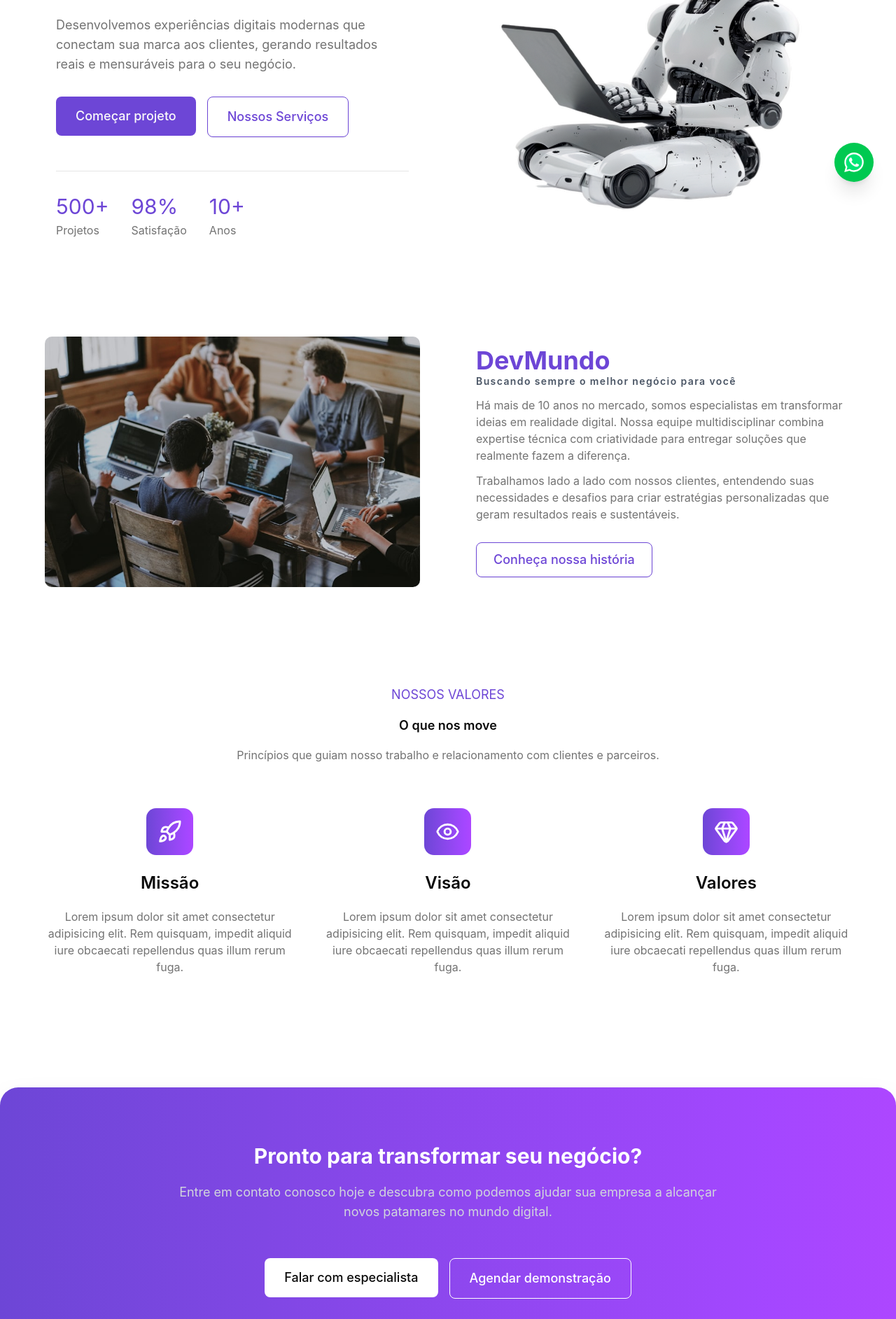
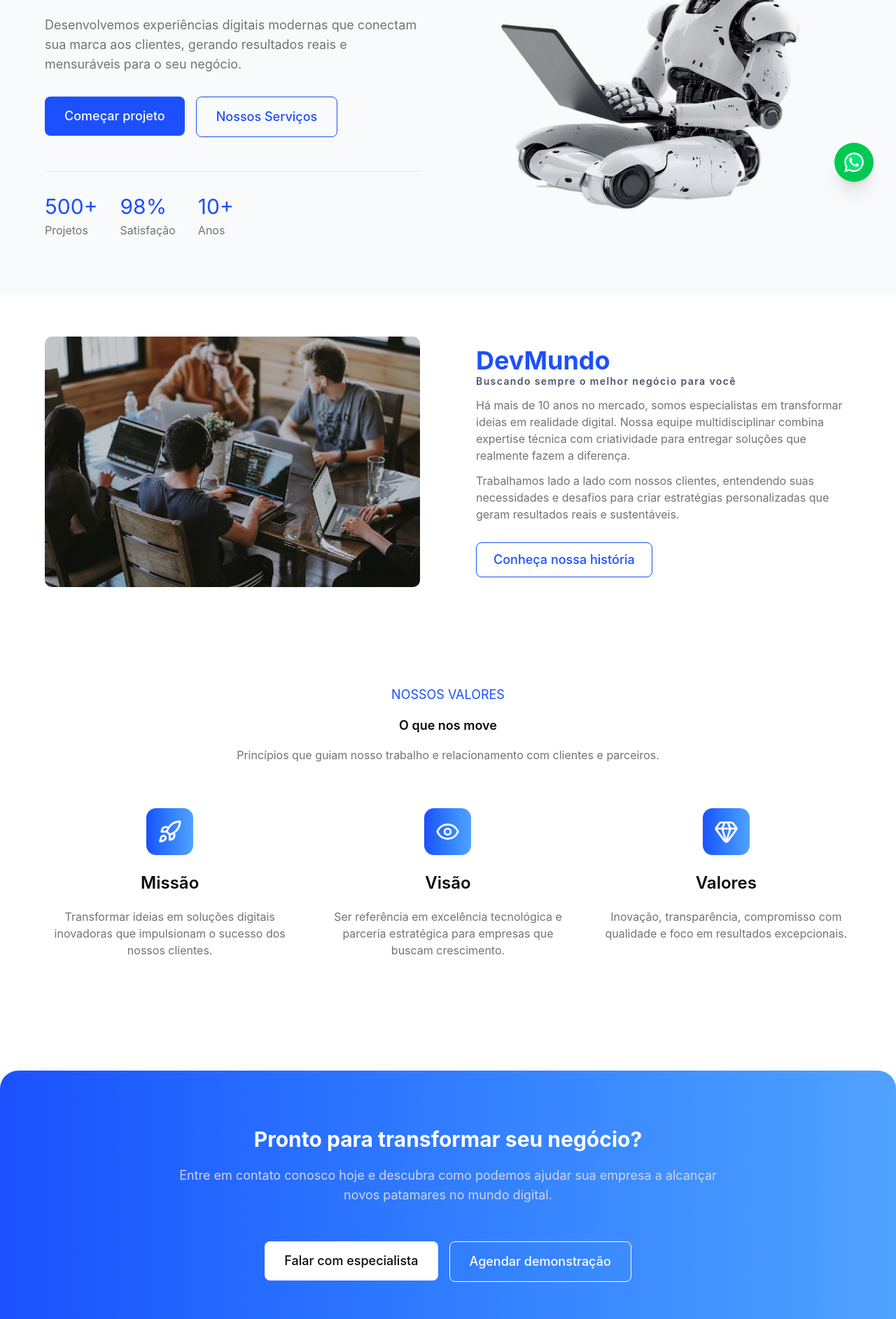
Before and after one commit to Miltonnn/sitebase-next, a Next.js app: page / in a window 1280 px wide. Shown: the part 380-2265 px from the top of the page at 70% size. Built offline with nearby package versions, Linux system fonts and the light colour scheme.

Commit message:
feat: adicionando animacoes no hero e contato

```diff
--- a/app/contato/page.tsx
+++ b/app/contato/page.tsx
@@ -12,7 +12,7 @@ export default function ContatoPage() {
       <Breadcrumb />
       <div className="container py-15">
         <div className="grid grid-cols-12 items-stretch py-10 gap-5 lg:gap-20">
-          <div className="col-span-12 xl:col-span-6 md:p-5">
+          <div className="col-span-12 xl:col-span-6 md:p-5" data-aos="fade-right">
             <h2 className="text-3xl font-bold text-primary mb-4">
               Informções de contato
             </h2>
@@ -89,7 +89,7 @@ export default function ContatoPage() {
               </div>
             </div>
           </div>
-          <div className="col-span-12 xl:col-span-6">
+          <div className="col-span-12 xl:col-span-6" data-aos="fade-left">
             <Formulario />
           </div>
         </div>
--- a/app/globals.css
+++ b/app/globals.css
@@ -60,9 +60,9 @@
   --card-foreground: oklch(0.145 0 0);
   --popover: oklch(1 0 0);
   --popover-foreground: oklch(0.145 0 0);
-  --primary: oklch(52.181% 0.20828 289.633);
+  --primary: oklch(52.579% 0.25861 264.785);
   --primary-foreground: oklch(0.985 0 0);
-  --secondary: oklch(58.928% 0.21678 290.615);
+  --secondary: oklch(62.113% 0.18263 268.095);
   --secondary-foreground: oklch(0.205 0 0);
   --muted: oklch(0.97 0 0);
   --muted-foreground: oklch(0.556 0 0);
--- a/app/layout.tsx
+++ b/app/layout.tsx
@@ -4,6 +4,7 @@ import "./globals.css";
 import { Header } from "@/components/layout/header/Header";
 import { Footer } from "@/components/layout/footer/Footer";
 import ClientOnly from "@/components/layout/ClientOnly";
+import { AosInit } from "@/components/aos-init";
 
 const geistSans = Geist({
   variable: "--font-geist-sans",
@@ -29,6 +30,7 @@ export default function RootLayout({
   return (
     <html lang="pt-BR">
       <body className="min-h-screen bg-background font-sans antialiased">
+        <AosInit />
         <Header />
         <main>{children}</main>
         <Footer />
--- a/app/page.tsx
+++ b/app/page.tsx
@@ -2,6 +2,7 @@ import { Cta } from "@/components/sections/Cta";
 import { Empresa } from "@/components/sections/Empresa";
 import { Hero } from "@/components/sections/Hero";
 import { Mvv } from "@/components/sections/Mvv";
+
 
 export default function Home() {
   return (
--- /dev/null
+++ b/components/aos-init.tsx
@@ -0,0 +1,18 @@
+"use client"
+
+import { useEffect } from "react";
+import Aos from 'aos'
+import 'aos/dist/aos.css'
+
+export function AosInit() {
+
+
+    useEffect( () => {
+        Aos.init({
+            duration: 800,
+            once: true,
+        })
+    }, [])
+
+    return null;
+}
--- a/components/layout/footer/Footer.tsx
+++ b/components/layout/footer/Footer.tsx
@@ -10,9 +10,9 @@ export function Footer() {
   const year = new Date().getFullYear();
 
   return (
-    <footer className="border-t bg-gradient-to-r from-primary to-purple-500">
+    <footer className="border-t border-t-amber-50 bg-gradient-to-r from-primary to-blue-400">
       <section className="container py-15">
-        <div className="grid grid-cols-1 md:grid-cols-3 lg:grid-cols-4 gap-8 xl:gap-20">
+        <div className="grid grid-cols-1 md:grid-cols-2 lg:grid-cols-4 gap-10 xl:gap-20">
           <div className="space-y-4">
             <h2 className="text-xl text-white text-white font-bold">
               SiteBase
--- a/components/sections/Cta.tsx
+++ b/components/sections/Cta.tsx
@@ -4,7 +4,7 @@ import { Button } from "../ui/button";
 export function Cta() {
   return (
     <section className="py-20">
-      <div className="container flex flex-col items-center justify-center gap-5 text-center bg-gradient-to-r from-primary to-purple-500 py-20 rounded-4xl shadow-2xl">
+      <div className="container flex flex-col items-center justify-center gap-5 text-center bg-gradient-to-r from-primary to-blue-400 py-20 lg:rounded-4xl shadow-2xl">
         <h2 className="text-3xl font-bold text-white">
           Pronto para transformar seu negócio?
         </h2>
@@ -23,7 +23,7 @@ export function Cta() {
             asChild
             variant="outline"
             size="lg"
-            className="bg-transparent text-lg p-7 bg-outline text-white border-white hover:bg-black hover:text-gray-100 hover:border-black  duration-400"
+            className="text-white border-white p-7"
           >
             <Link href="/contato" title="Contato">
               Agendar demonstração
--- a/components/sections/Empresa.tsx
+++ b/components/sections/Empresa.tsx
@@ -40,7 +40,7 @@ export function Empresa() {
             asChild
             size="lg"
             variant="outline"
-            className="bg-transparent text-lg p-6 bg-outline text-primary border-primary hover:bg-black hover:text-gray-100 hover:border-black duration-400 w-fit mt-4"
+            className="p-6 w-fit mt-4"
           >
             <Link href="\quem-somos" title="Empresa">
               Conheça nossa história
--- a/components/sections/Hero.tsx
+++ b/components/sections/Hero.tsx
@@ -4,10 +4,10 @@ import Image from "next/image";
 
 export function Hero() {
   return (
-    <section className="relative w-full h-[100vh] md:h-[90vh] flex items-center justify-center">
+    <section className="relative w-full h-[100vh] md:h-[90vh] flex items-center justify-center bg-gray-50">
       <div className="container absolute z-30">
         <div className="grid grid-cols-1 lg:grid-cols-2 items-center gap-20">
-          <div className="px-4 flex flex-col items-center xl:items-start text-center xl:text-left">
+          <div className="flex flex-col items-center xl:items-start text-center xl:text-left" data-aos="fade-right">
             <h1 className="text-4xl md:text-6xl font-semibold md:leading-18 max-w-3xl text-dark">
               <span className="block">Transforme seu</span>
               <span className="block">negócio com</span>
@@ -31,15 +31,14 @@ export function Hero() {
                 asChild
                 variant="outline"
                 size="lg"
-                className="bg-transparent text-lg p-7 bg-outline text-primary border-primary hover:bg-black
-                 hover:text-gray-100 hover:border-black transition duration-400"
+                className="p-7 text-lg"
               >
                 <Link href="/servicos" title="Serviços">
                   Nossos Serviços
                 </Link>
               </Button>
             </div>
-            <div className="flex gap-8 mt-12 pt-8 border-t border-border w-full">
+            <div className="flex justify-center xl:justify-start gap-8 mt-12 pt-8 border-t border-border w-full">
               <div>
                 <div className="text-3xl text-primary mb-1">500+</div>
                 <div className="text-muted-foreground">Projetos</div>
@@ -54,7 +53,7 @@ export function Hero() {
               </div>
             </div>
           </div>
-          <div className="flex justify-end">
+          <div className="flex justify-end"  data-aos="fade-left">
             <Image
               src="/assets/banner/img-banner.png"
               alt="Imagem ilustrativa"
--- a/components/sections/Mvv.tsx
+++ b/components/sections/Mvv.tsx
@@ -5,19 +5,19 @@ export function Mvv() {
     {
       titulo: "Missão",
       descricao:
-        "Lorem ipsum dolor sit amet consectetur adipisicing elit. Rem quisquam, impedit aliquid iure obcaecati repellendus quas illum rerum fuga.",
+        "Transformar ideias em soluções digitais inovadoras que impulsionam o sucesso dos nossos clientes.",
       icon: <Rocket size={35} />,
     },
     {
       titulo: "Visão",
       descricao:
-        "Lorem ipsum dolor sit amet consectetur adipisicing elit. Rem quisquam, impedit aliquid iure obcaecati repellendus quas illum rerum fuga.",
+        "Ser referência em excelência tecnológica e parceria estratégica para empresas que buscam crescimento.",
       icon: <Eye size={35} />,
     },
     {
       titulo: "Valores",
       descricao:
-        "Lorem ipsum dolor sit amet consectetur adipisicing elit. Rem quisquam, impedit aliquid iure obcaecati repellendus quas illum rerum fuga.",
+        "Inovação, transparência, compromisso com qualidade e foco em resultados excepcionais.",
       icon: <Gem size={35} />,
     },
   ];
@@ -34,13 +34,13 @@ export function Mvv() {
           parceiros.
         </p>
       </div>
-      <div className="grid grid-cols-1 xl:grid-cols-3 gap-10">
+     <div className="grid grid-cols-1 md:grid-cols-2 xl:grid-cols-3 gap-10">
         {mvvData.map((item, index) => (
           <div
             key={index}
             className="card-mvv text-center flex flex-col items-center gap-2"
           >
-            <span className="mb-4 inline-flex items-center justify-center p-4 rounded-xl bg-gradient-to-r from-primary to-purple-500 text-white">
+            <span className="mb-4 inline-flex items-center justify-center p-4 rounded-xl bg-gradient-to-r from-primary to-blue-400 text-white">
               {item.icon}
             </span>
             <h3 className="text-2xl font-semibold text-dark mb-3">
--- a/components/ui/button.tsx
+++ b/components/ui/button.tsx
@@ -13,7 +13,7 @@ const buttonVariants = cva(
         destructive:
           "bg-destructive text-white hover:bg-destructive/90 focus-visible:ring-destructive/20 dark:focus-visible:ring-destructive/40 dark:bg-destructive/60",
         outline:
-          "border bg-background shadow-xs hover:bg-accent hover:text-accent-foreground dark:bg-input/30 dark:border-input dark:hover:bg-input/50",
+           "bg-transparent text-primary border border-primary hover:bg-black hover:text-gray-100 hover:border-black transition duration-400 text-lg",
         secondary:
           "bg-secondary text-secondary-foreground hover:bg-secondary/80",
         ghost:
--- a/package.json
+++ b/package.json
@@ -14,6 +14,7 @@
     "@fortawesome/react-fontawesome": "^3.2.0",
     "@hookform/resolvers": "^5.2.2",
     "@tailwindcss/postcss": "^4.2.0",
+    "aos": "^2.3.4",
     "class-variance-authority": "^0.7.1",
     "clsx": "^2.1.1",
     "lucide-react": "^0.563.0",
@@ -28,6 +29,7 @@
     "zod": "^4.3.6"
   },
   "devDependencies": {
+    "@types/aos": "^3.0.7",
     "@types/node": "^20",
     "@types/react": "^19",
     "@types/react-dom": "^19",
```
Also changed, not shown: 1 other file (tests, documents, lock files or other folders).
